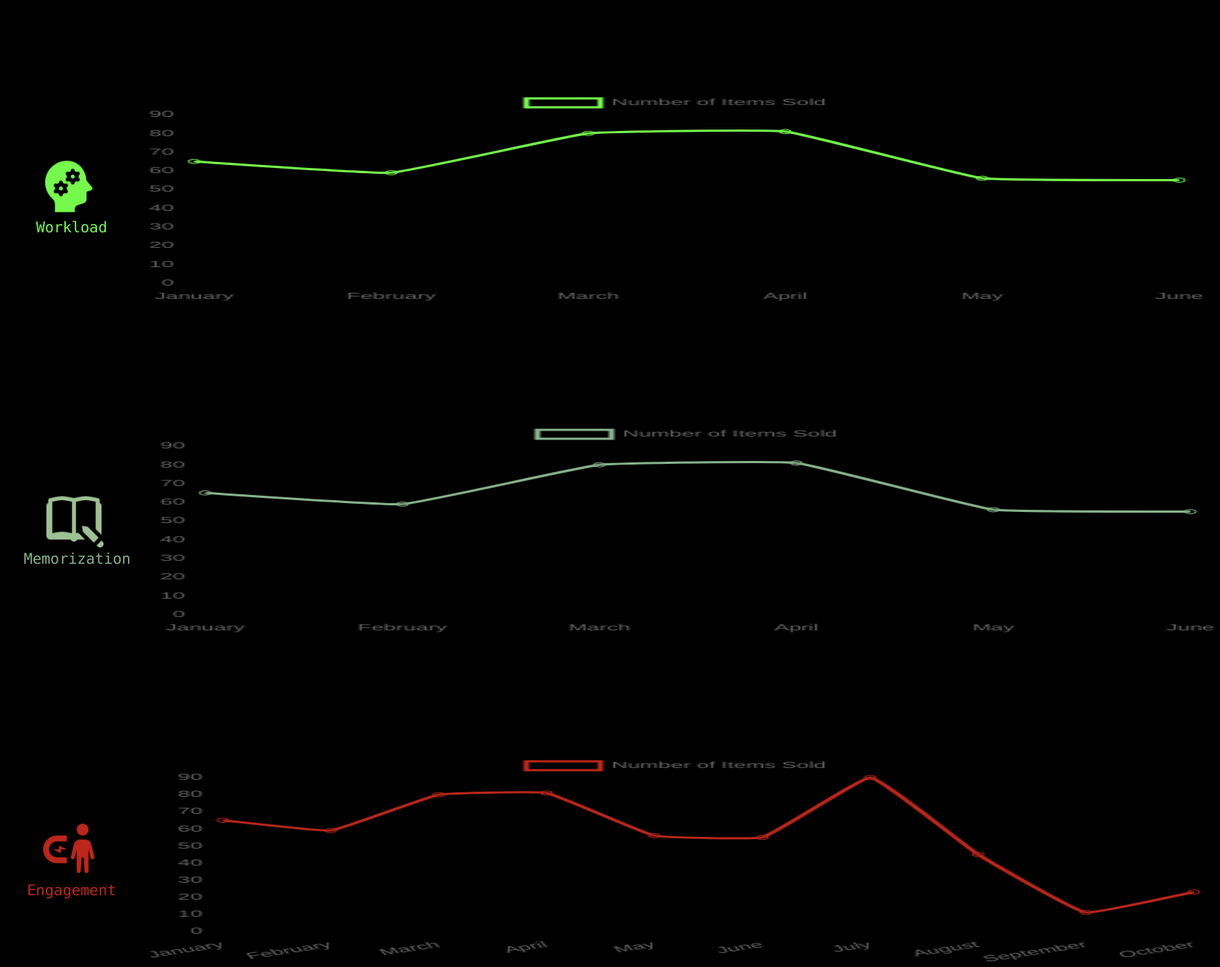
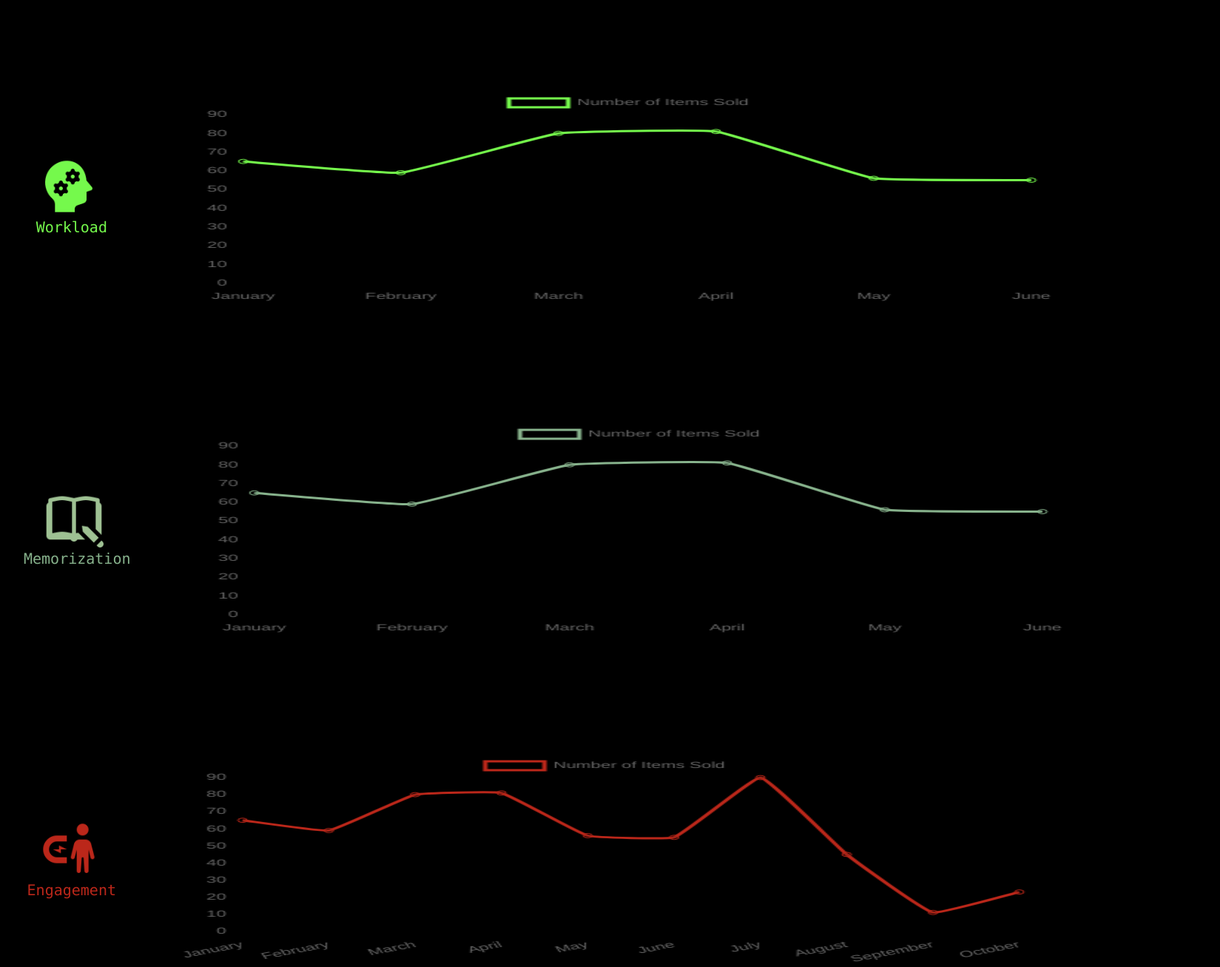
Before and after one commit to NickC25C/BrainScope, an Electron app: page FrontEnd/pages/visualizar_page.html in a window 1440 px wide. Shown: the part 740-2047 px from the top of the page at 74% size, 1649 px wide, since content can reach past the window. Drawn offline with nearby package versions, Linux system fonts and the light colour scheme.

Commit message:
ahora se cierra una ventana, jeje

```diff
--- a/FrontEnd/javascript/change_page_vision.js
+++ b/FrontEnd/javascript/change_page_vision.js
@@ -3,3 +3,7 @@ var { ipcRenderer } = require("electron");
 document.getElementById("changeToVision").addEventListener("click", () => {
   ipcRenderer.send("change-page", "pages/visualizar_page.html");
 });
+
+document.getElementById("changeToVision").addEventListener("click", () => {
+  ipcRenderer.send("close-me");
+});
--- a/FrontEnd/javascript/closeRenderer.js
+++ b/FrontEnd/javascript/closeRenderer.js
@@ -1,4 +1,4 @@
-const { ipcRenderer } = require("electron");
+var { ipcRenderer } = require("electron");
 
 document.getElementById("closeWindow").addEventListener("click", () => {
   ipcRenderer.send("close-me");
--- a/FrontEnd/pages/visualizar_page.html
+++ b/FrontEnd/pages/visualizar_page.html
@@ -61,7 +61,7 @@
           <h1 class="workload text-[20px]">Workload</h1>
         </div>
         <div class="flex w-screen h-72">
-          <canvas class="scale-x-[2.5] ml-96" id="myChart_Workload"></canvas>
+          <canvas class="scale-x-[2] ml-80" id="myChart_Workload"></canvas>
         </div>
         <script src="../javascript/renderer.js"></script>
       </div>
@@ -75,10 +75,7 @@
           <h1 class="memorization text-[20px]">Memorization</h1>
         </div>
         <div class="flex w-screen h-72">
-          <canvas
-            class="scale-x-[2.5] ml-96"
-            id="myChart_Memorization"
-          ></canvas>
+          <canvas class="scale-x-[2] ml-80" id="myChart_Memorization"></canvas>
         </div>
       </div>
       <div class="flex space-x-20 px-8">
@@ -87,7 +84,7 @@
           <h1 class="engagement text-[20px]">Engagement</h1>
         </div>
         <div class="flex w-screen h-72">
-          <canvas class="scale-x-[2.5] ml-96" id="myChart_Engagement"></canvas>
+          <canvas class="scale-x-[2] ml-72" id="myChart_Engagement"></canvas>
         </div>
       </div>
     </div>
```
Also changed, not shown: FrontEnd/pages/escoger_datos.html (+3 -1 lines).
